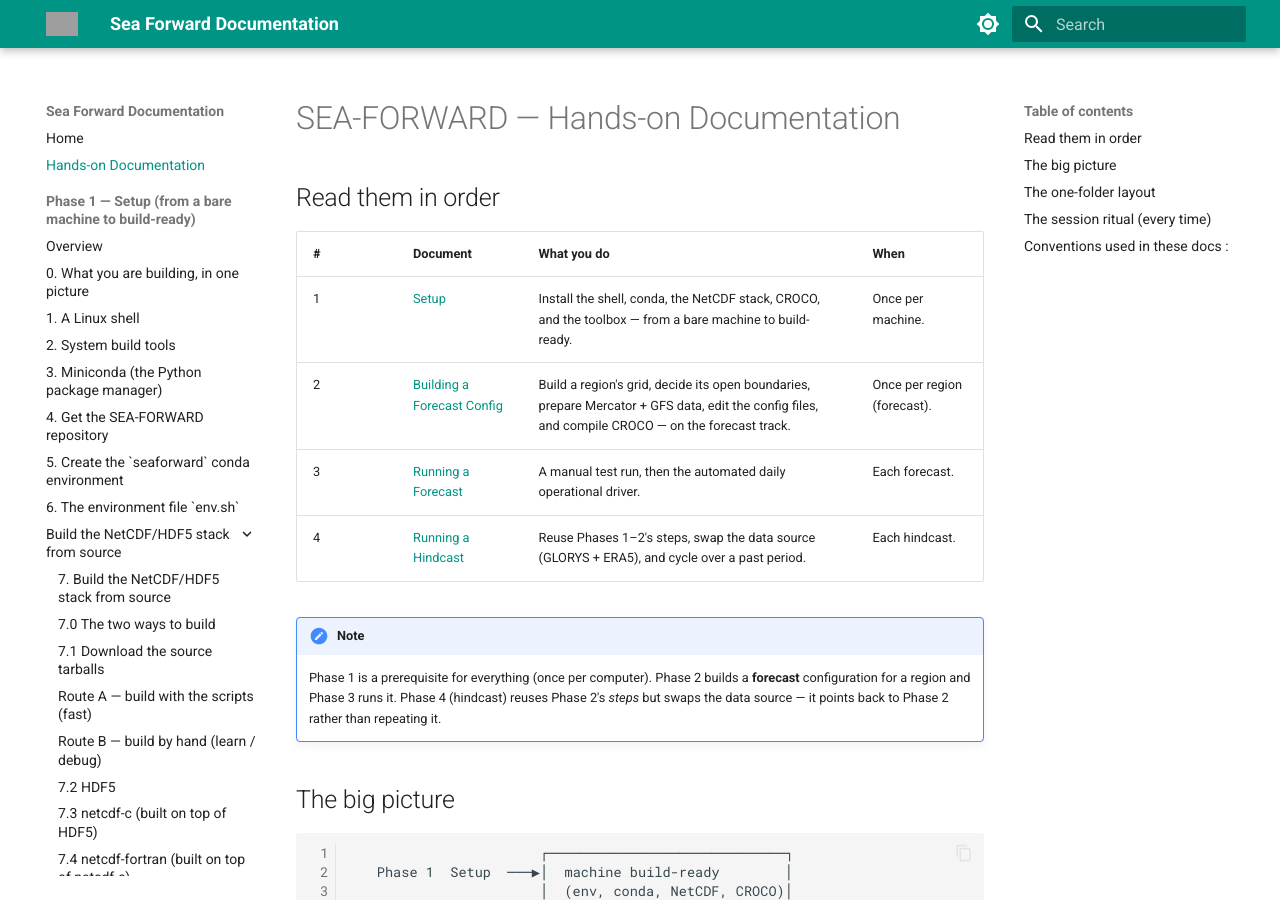
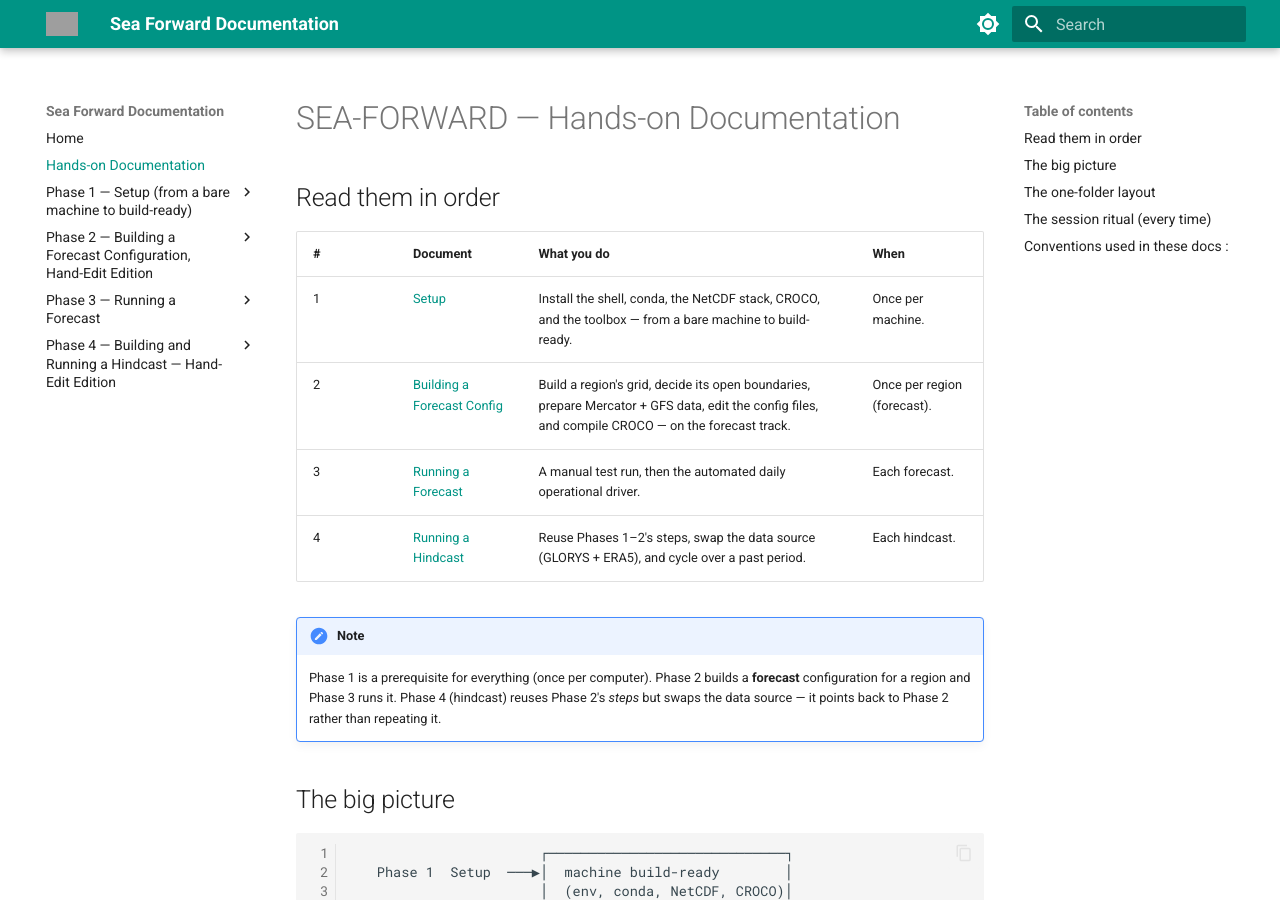
Before and after one commit to Njiecheu/sea-forward, an MkDocs documentation site: the page built from docs/handsOn.md, in a window 1280 px wide and 900 px high. Built offline with MkDocs 1.6.1 and Material for MkDocs 9.7.7, drawn with Linux system fonts in a browser that asks for light colours; grey boxes are pictures that could not be loaded.

Commit message:
Echec test

```diff
--- a/mkdocs.yml
+++ b/mkdocs.yml
@@ -4,9 +4,9 @@ theme:
   name: material
   logo: assets/logo.webp
   features:
-    - navigation.sections
+    #- navigation.sections
     - navigation.collapse
-    - navigation.expand #garde la section active
+    #- navigation.expand #garde la section active
     - navigation.top
     - navigation.instant
     - content.code.copy
```
